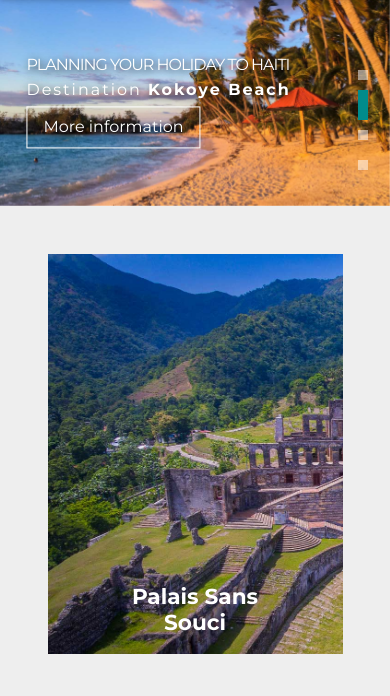
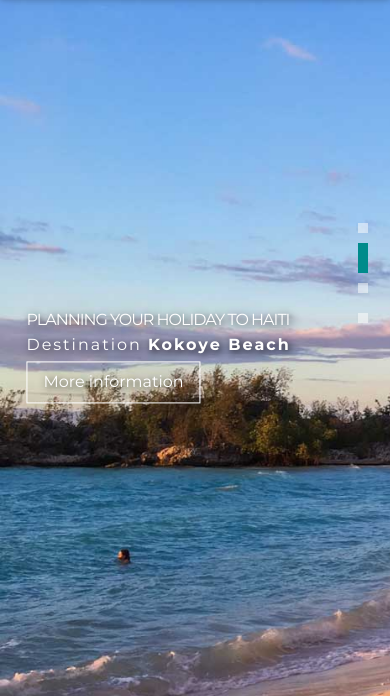
Before and after one commit to jesuisunjerome/Tourisme, a plain HTML site: page index.html in a window 390 px wide. Shown: the part 129-825 px from the top of the page. Drawn offline with Linux system fonts and the light colour scheme; a web font is replaced by a local one.

Commit message:
Css commit

```diff
--- a/css/main.css
+++ b/css/main.css
@@ -673,7 +673,16 @@ footer #firstPart {
 
 @media only screen and (max-width:768px) {
     #carouselAccueil .carousel-inner {
-        height: auto;
+        height: 85vh;
+    }
+
+    #carouselAccueil .carousel-item,
+    #carouselAccueil .carousel-item img {
+        height: 85vh;
+    }
+
+    #carouselAccueil .carousel-item img {
+        width: auto !important;
     }
 
     #carouselAccueil .carousel-caption h3:first-child {
```
